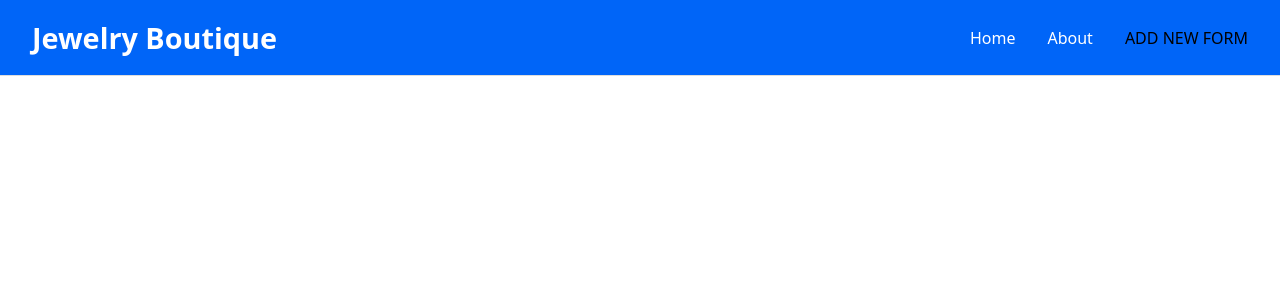
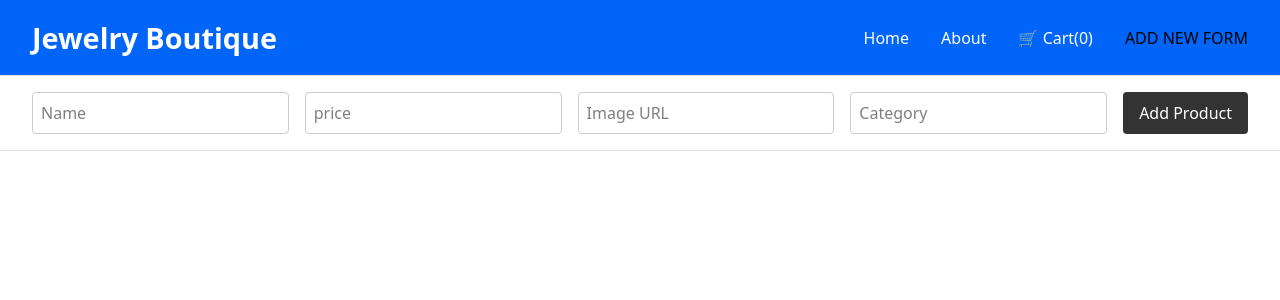
Before and after one commit to Andy-Ops254/group-3-react-project, a React (Vite) app in the folder group-3-project/: page /newform in a window 1280 px wide. Shown: the top 300 px of the page. Built offline with nearby package versions, Linux system fonts and the light colour scheme; no server answers.

Commit message:
Add product form functionality to add new items to product list

```diff
--- a/group-3-project/src/App.jsx
+++ b/group-3-project/src/App.jsx
@@ -5,6 +5,7 @@ import Navbar from './components/Navbar'
 import { BrowserRouter as Router, Routes, Route } from 'react-router-dom'
 import About from './components/About'
 import Cart from './components/Cart'
+import AddProductForm from './components/AddProductForm'
 
 
 function App() {
@@ -46,6 +47,9 @@ function handleRemoveFromCart(index) {
 }
 //then i create a function to handle removing an item from the cart by index
 //creates a copy of the cart,removes the specified item and updates the state
+function handleAddToProduct(newProduct) {
+  setJewelryList([...jewelryList, newProduct])
+}
 
   return (
     <>
@@ -54,6 +58,7 @@ function handleRemoveFromCart(index) {
       <Route path="/" element={<ProductList jewelries={jewelryList}  onAddToCart={handleAddToCart} categories={categories}/>}/>
       <Route path="/About" element={<About />} />
       <Route path="/" element={<Cart items={cart} onRemove={handleRemoveFromCart} />} />
+      <Route path='/newform' element={<AddProductForm onAddProduct={handleAddToProduct} />} />
     </Routes>
 
     </>
--- a/group-3-project/src/components/AddProductForm.jsx
+++ b/group-3-project/src/components/AddProductForm.jsx
@@ -18,10 +18,11 @@ function AddProductForm({onAddProduct}) {
             name:formData.name,
             price:Number(formData.price),
             image:formData.image ||
-            "https://images.unsplash.com/photo-1602173574767-37ac01994b2a?q=80&w=735&auto=format&fit=crop&ixlib=rb-4.1.0&ixid=M3wxMjA3fDB8MHxwaG90by1wYWdlfHx8fGVufDB8fHx8fA%3D%3D"
+            "https://images.unsplash.com/photo-1602173574767-37ac01994b2a?q=80&w=735&auto=format&fit=crop&ixlib=rb-4.1.0&ixid=M3wxMjA3fDB8MHxwaG90by1wYWdlfHx8fGVufDB8fHx8fA%3D%3D",
+            category:formData.category || "Uncategorized"
         }
         onAddProduct(newProduct)
-        setFormData({name:"",price:"",image:""});
+        setFormData({name:"",price:"",image:"",category:""});
     }
     return (
         <form onSubmit={handleSubmit} style={styles.form}>
@@ -53,6 +54,16 @@ function AddProductForm({onAddProduct}) {
             onChange={handleChange}
             style={styles.input}
             />
+            <input
+            type="text"
+            name="category"
+            placeholder="Category"
+            value={formData.category}
+            onChange={handleChange}
+            required
+            style={styles.input}
+            />
+
             <button type="submit" style={styles.button}>Add Product</button>
         </form>
     )
--- a/group-3-project/src/components/Navbar.jsx
+++ b/group-3-project/src/components/Navbar.jsx
@@ -2,7 +2,7 @@ import {useState} from "react";
 import { NavLink } from "react-router-dom";
 
 
-function Navbar() {
+function Navbar({cartCount}) {
     const [hovered, setHovered] = useState(null);
     const handleMouseEnter = (item) => setHovered(item)
     const handleMouseLeave = () => setHovered(null)
@@ -24,6 +24,16 @@ function Navbar() {
                 onMouseEnter={() => handleMouseEnter("about")}
                 onMouseLeave={handleMouseLeave} id="about"
                 >About</NavLink>
+
+
+
+                <NavLink to="/cart" style = {{...styles.link,
+                    color:hovered === "cart" ? "#6FE6FC" : "#fff" ,
+
+                }}
+                onMouseEnter={()=> handleMouseEnter("cart")}
+                onMouseLeave={handleMouseLeave}
+                id="cart">🛒 Cart({cartCount})</NavLink>
 
                  <div>
 
```
Also changed, not shown: 1 other file (tests, documents, lock files or other folders).
